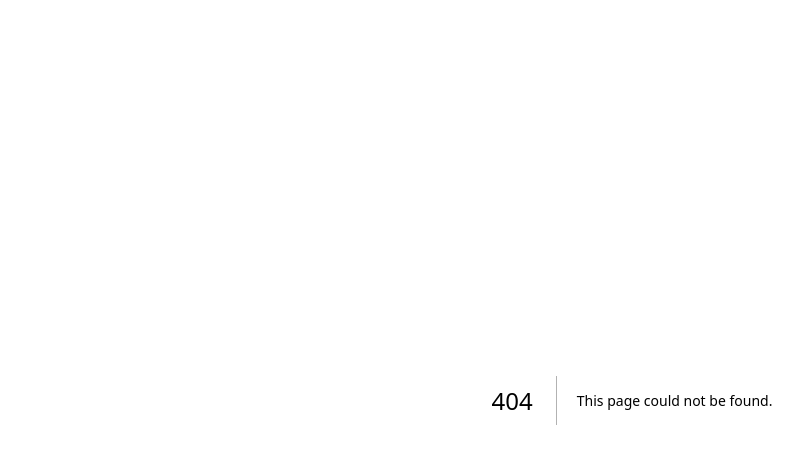
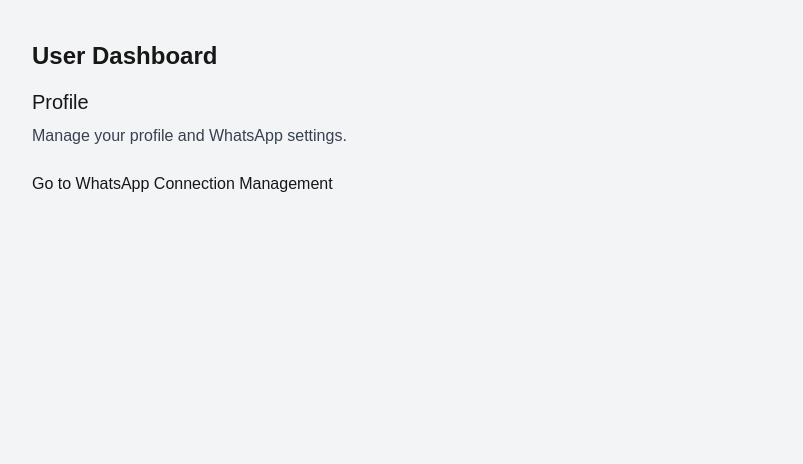
Before and after one commit to CasianLW/whatsapp_assistant_ai, a Next.js app in the folder whatsapp-ai_frontend/: page /user in a window 1280 px wide. Before the commit this address had no page. Shown: the top 464 px of the page, without its empty margins (8-811 px from the left). Built offline with nearby package versions, Linux system fonts and the light colour scheme.

Commit message:
user page (start of branch)

```diff
--- /dev/null
+++ b/whatsapp-ai_frontend/app/user/page.tsx
@@ -0,0 +1,20 @@
+"use client";
+
+import Link from "next/link";
+
+export default function UserDashboard() {
+  return (
+    <main className="p-10 bg-gray-100 h-screen">
+      <h1 className="text-2xl font-bold mb-4">User Dashboard</h1>
+      <section className="mb-6">
+        <h2 className="text-xl mb-2">Profile</h2>
+        <p className="text-gray-700">
+          Manage your profile and WhatsApp settings.
+        </p>
+      </section>
+      <section className="mb-6">
+        <Link href="/user/whatsapp">Go to WhatsApp Connection Management</Link>
+      </section>
+    </main>
+  );
+}
```
